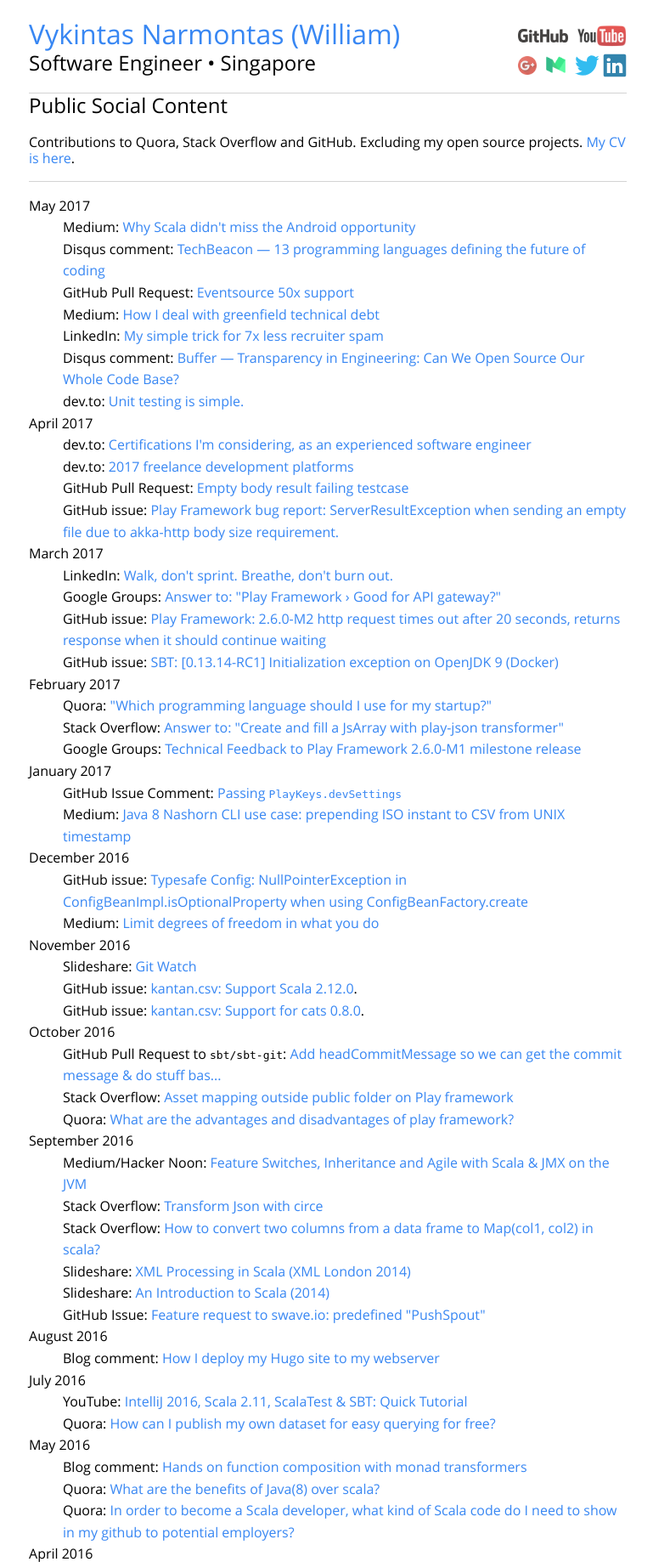
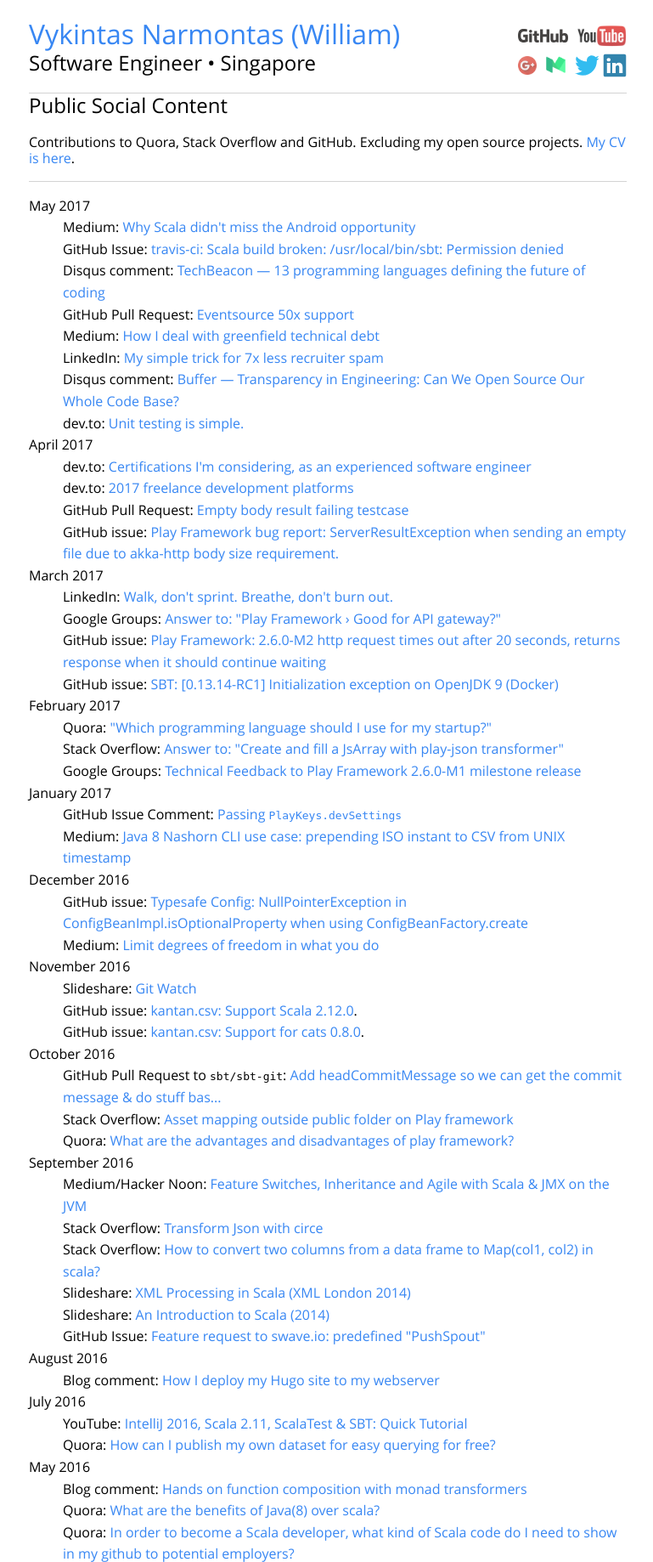
Before and after one commit to philicious/ScalaWilliam.com, a PHP site: page /content/ in a window 1280 px wide. Shown: the top 1838 px of the page at 85% size, without its empty margins (254-1023 px from the left). Run offline with PHP 8.4, Linux system fonts and the light colour scheme.

Commit message:
Update index.php

```diff
--- a/content/index.php
+++ b/content/index.php
@@ -10,6 +10,7 @@
     <dl>
       <dt>May 2017</dt>
       <dd>Medium: <a href="https://medium.com/@ScalaWilliam/why-scala-didnt-miss-the-android-opportunity-92eaaf63c339">Why Scala didn't miss the Android opportunity</a></dd>
+      <dd>GitHub Issue: <a href="https://github.com/travis-ci/travis-ci/issues/7703">travis-ci: Scala build broken: /usr/local/bin/sbt: Permission denied</a></dd>
       <dd>Disqus comment: <a href="http://disq.us/p/1ink6mx">TechBeacon &mdash; 13 programming languages defining the future of coding</a></dd>
       <dd>GitHub Pull Request: <a href="https://github.com/EventSource/eventsource/pull/74">Eventsource 50x support</a></dd>
       <dd>Medium: <a href="https://medium.com/@ScalaWilliam/how-i-deal-with-greenfield-technical-debt-1a35be33dc71">How I deal with greenfield technical debt</a></dd>
```
